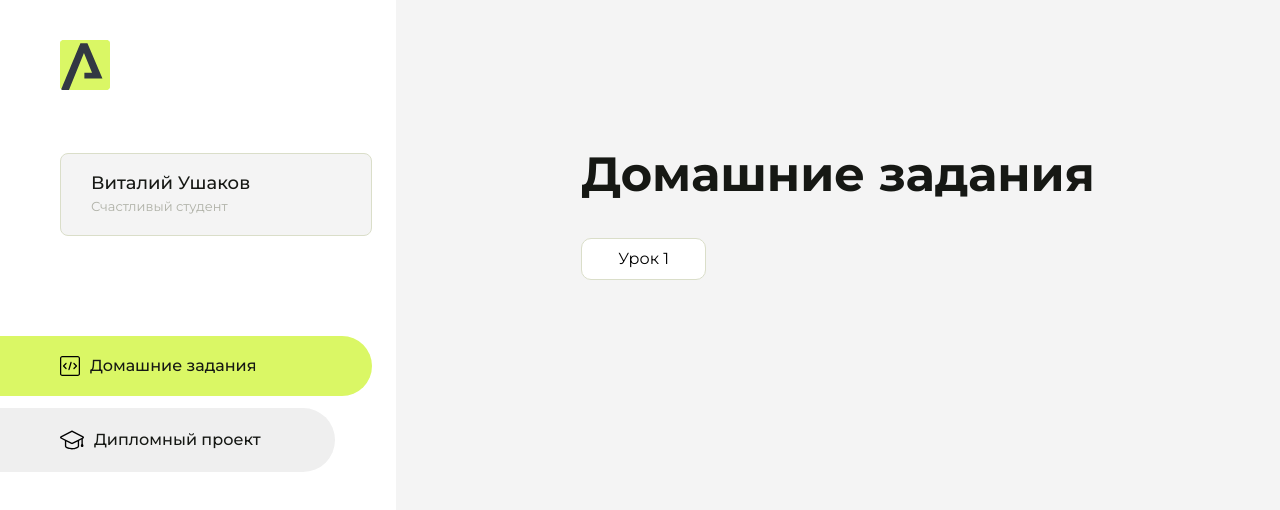
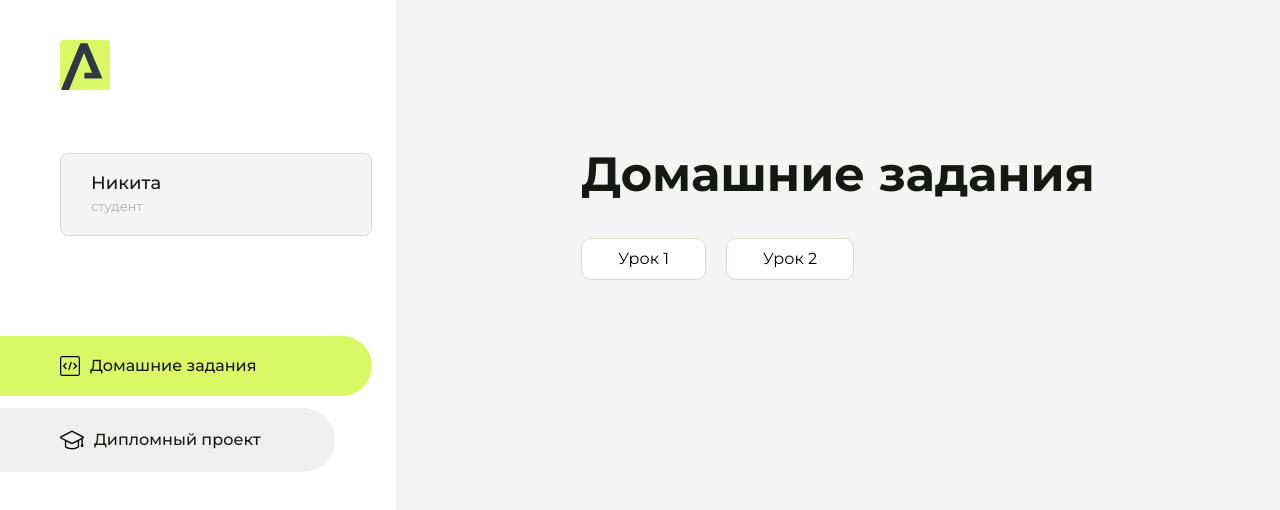
Before and after one commit to Seizssa/homeworks, a plain HTML site: page index.html in a window 1280 px wide. Drawn offline with Linux system fonts and the light colour scheme.

Commit message:
Update index.html

```diff
--- a/index.html
+++ b/index.html
@@ -43,8 +43,8 @@
                 </svg>
             </div>
             <div class="sidebar__user">
-                <div class="sidebar__name">Виталий Ушаков</div>
-                <div class="sidebar__text">Счастливый студент</div>
+                <div class="sidebar__name">Никита</div>
+                <div class="sidebar__text">студент</div>
             </div>
             <div class="sidebar__tabs">
                 <div class="sidebar__item">
@@ -95,6 +95,9 @@
                     <li class="content__list-item">
                         <a href="lesson1/index.html">Урок 1</a>
                     </li>
+                    <li class="content__list-item">
+                        <a href="ldsadasd">Урок 2</a>
+                    </li>
                 </ul>
             </div>
             <div class="content__block hidden" id="diplomBlock">
```
